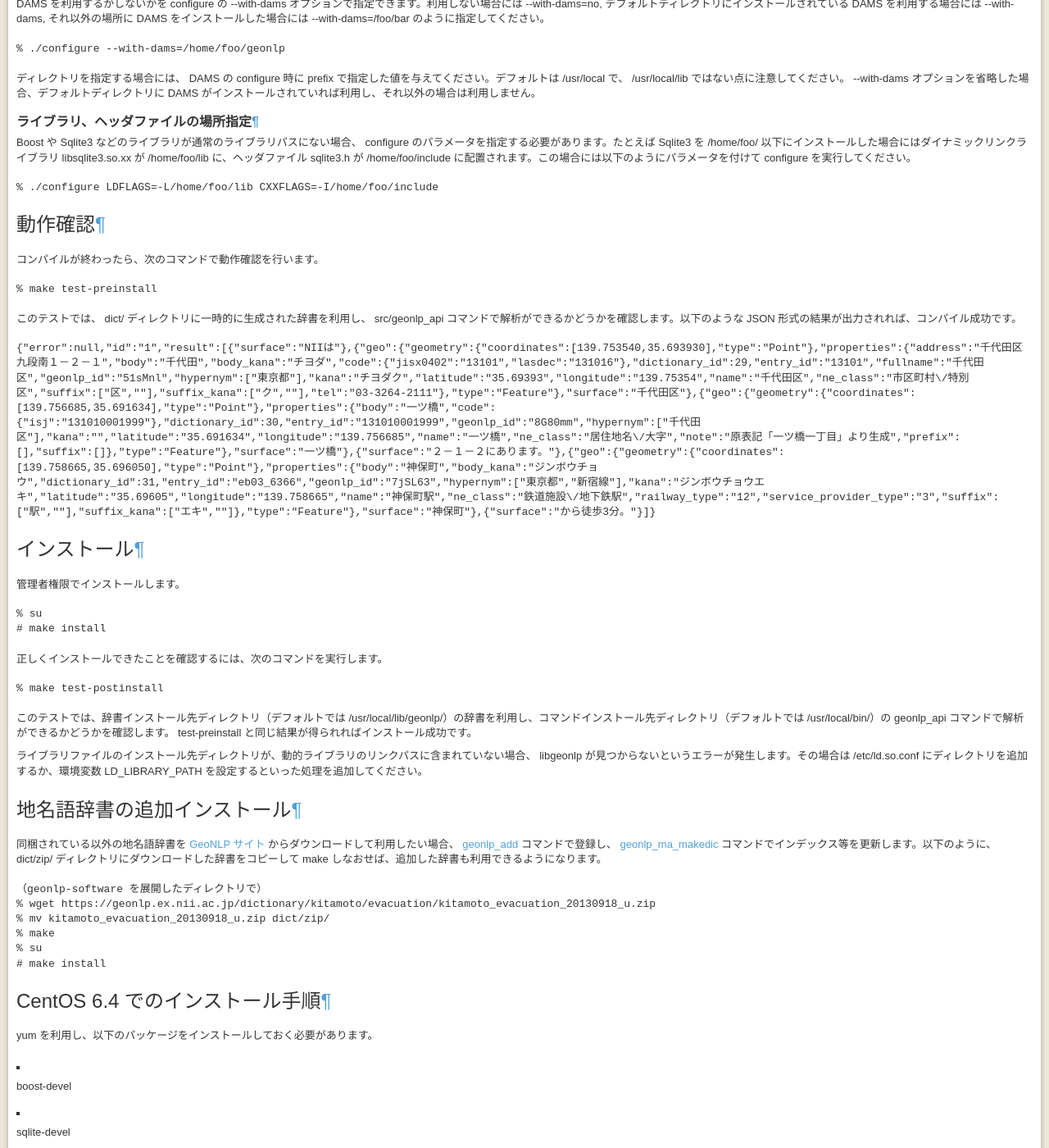
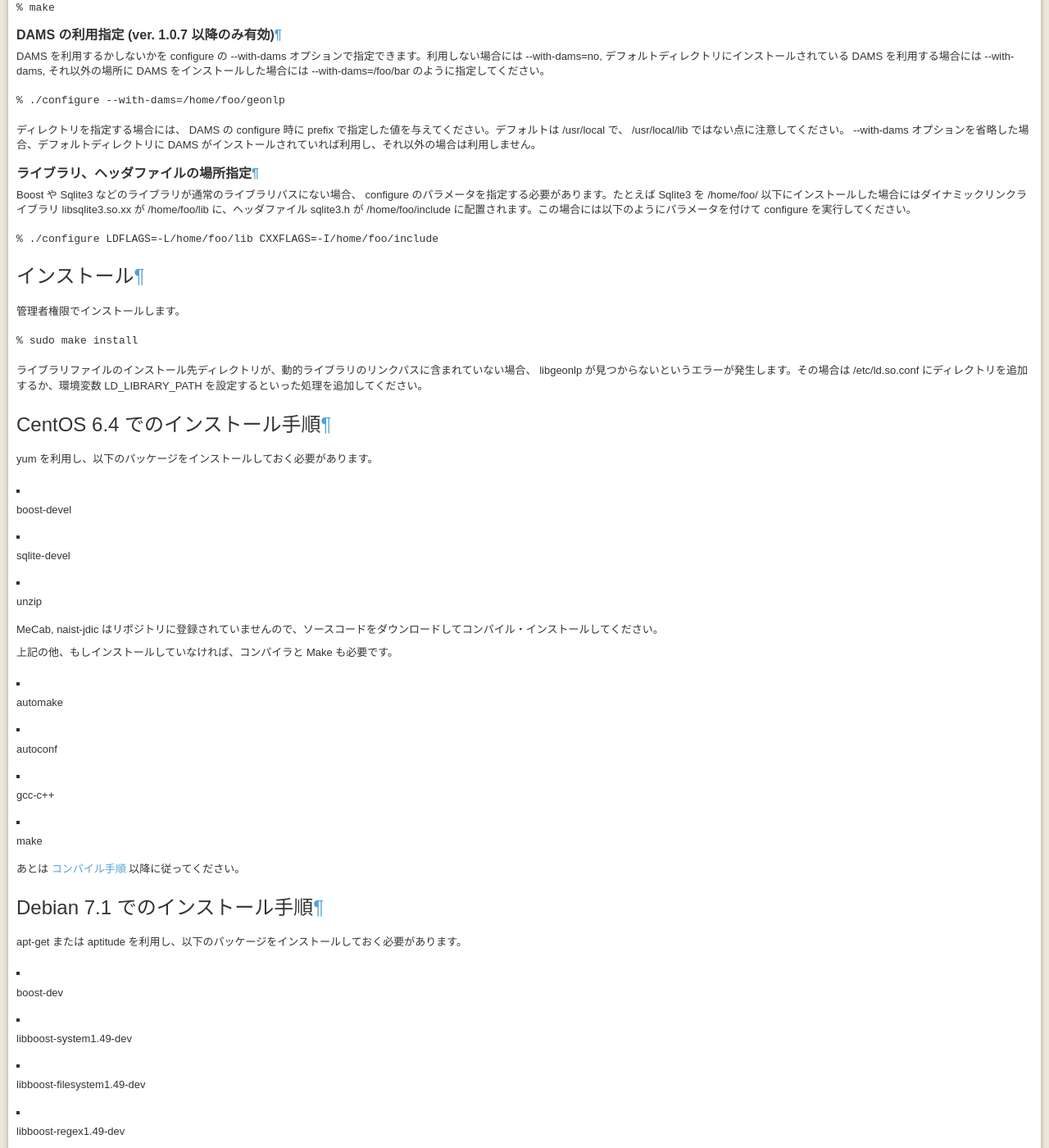
Before and after one commit to t-sagara/geonlp-document, a Sphinx documentation site: the page built from source/developers/software/install.rst, in a window 1280 px wide and 1400 px high, scrolled down 1107 px. Shown: the whole window at 82% size. Built offline with Sphinx 7.4.7, drawn with Linux system fonts in a browser that asks for light colours; some of the changed text lies outside the part shown.

```diff
--- a/source/developers/software/download.rst
+++ b/source/developers/software/download.rst
@@ -32,8 +32,7 @@ GeoNLP ソフトウェアのソースコードは以下のリンクからダウ
 
 `GeoNLP software version 1.0.0 <https://geonlp.ex.nii.ac.jp/software/geonlp-1.0.0.tgz>`_
 
-都道府県、市区町村など必要最小限の :ref:`geonlp_terms_dictionary` はソースコードに同梱されています。
-
+都道府県、市区町村など必要最小限の :ref:`geonlp_terms_dictionary` は、 version 1.0.8 まではソースコードに同梱されています。1.0.9 以降は対話的な :ref:`software_dic_util` が同梱されていますので、そちらを利用して辞書をダウンロード、インストールしてください。
 
 関連ファイルのダウンロード
 ===================================================
--- a/source/developers/software/install.rst
+++ b/source/developers/software/install.rst
@@ -86,22 +88,6 @@ Boost や Sqlite3 などのライブラリが通常のライブラリパスに
 
   % ./configure LDFLAGS=-L/home/foo/lib CXXFLAGS=-I/home/foo/include
 
-.. _software_install_pretest:
-
-動作確認
-====================================================
-
-コンパイルが終わったら、次のコマンドで動作確認を行います。
-
-.. sourcecode:: bash
-
-  % make test-preinstall
-
-このテストでは、 dict/ ディレクトリに一時的に生成された辞書を利用し、 src/geonlp_api コマンドで解析ができるかどうかを確認します。以下のような JSON 形式の結果が出力されれば、コンパイル成功です。
-
-.. literalinclude:: test_result.json
-   :language: javascript
-
 .. _software_install_install:
 
 インストール
@@ -111,36 +97,9 @@ Boost や Sqlite3 などのライブラリが通常のライブラリパスに
 
 .. sourcecode:: bash
 
-  % su
-  # make install
-
-正しくインストールできたことを確認するには、次のコマンドを実行します。
-
-.. sourcecode:: bash
-
-  % make test-postinstall
-
-このテストでは、辞書インストール先ディレクトリ（デフォルトでは /usr/local/lib/geonlp/）の辞書を利用し、コマンドインストール先ディレクトリ（デフォルトでは /usr/local/bin/）の geonlp_api コマンドで解析ができるかどうかを確認します。 test-preinstall と同じ結果が得られればインストール成功です。
+  % sudo make install
 
 ライブラリファイルのインストール先ディレクトリが、動的ライブラリのリンクパスに含まれていない場合、 libgeonlp が見つからないというエラーが発生します。その場合は /etc/ld.so.conf にディレクトリを追加するか、環境変数 LD_LIBRARY_PATH を設定するといった処理を追加してください。
-
-
-.. _software_install_adddic:
-
-地名語辞書の追加インストール
-====================================================
-
-同梱されている以外の地名語辞書を `GeoNLP サイト <https://geonlp.ex.nii.ac.jp>`_ からダウンロードして利用したい場合、 :ref:`cmd_geonlp_add` コマンドで登録し、 :ref:`cmd_geonlp_ma_makedic` コマンドでインデックス等を更新します。以下のように、 dict/zip/ ディレクトリにダウンロードした辞書をコピーして make しなおせば、追加した辞書も利用できるようになります。
-
-.. sourcecode:: bash
-
-  （geonlp-software を展開したディレクトリで）
-  % wget https://geonlp.ex.nii.ac.jp/dictionary/kitamoto/evacuation/kitamoto_evacuation_20130918_u.zip
-  % mv kitamoto_evacuation_20130918_u.zip dict/zip/
-  % make
-  % su
-  # make install
-
 
 .. _software_install_centos:
 
```
Also changed, not shown: other parts of source/developers/software/install.rst (+3 -1 lines), source/developers/software/advanced.rst (+6 -4 lines), source/developers/software/dic-util.rst (added, +234 -0 lines), source/developers/software/index.rst (+5 -3 lines).
